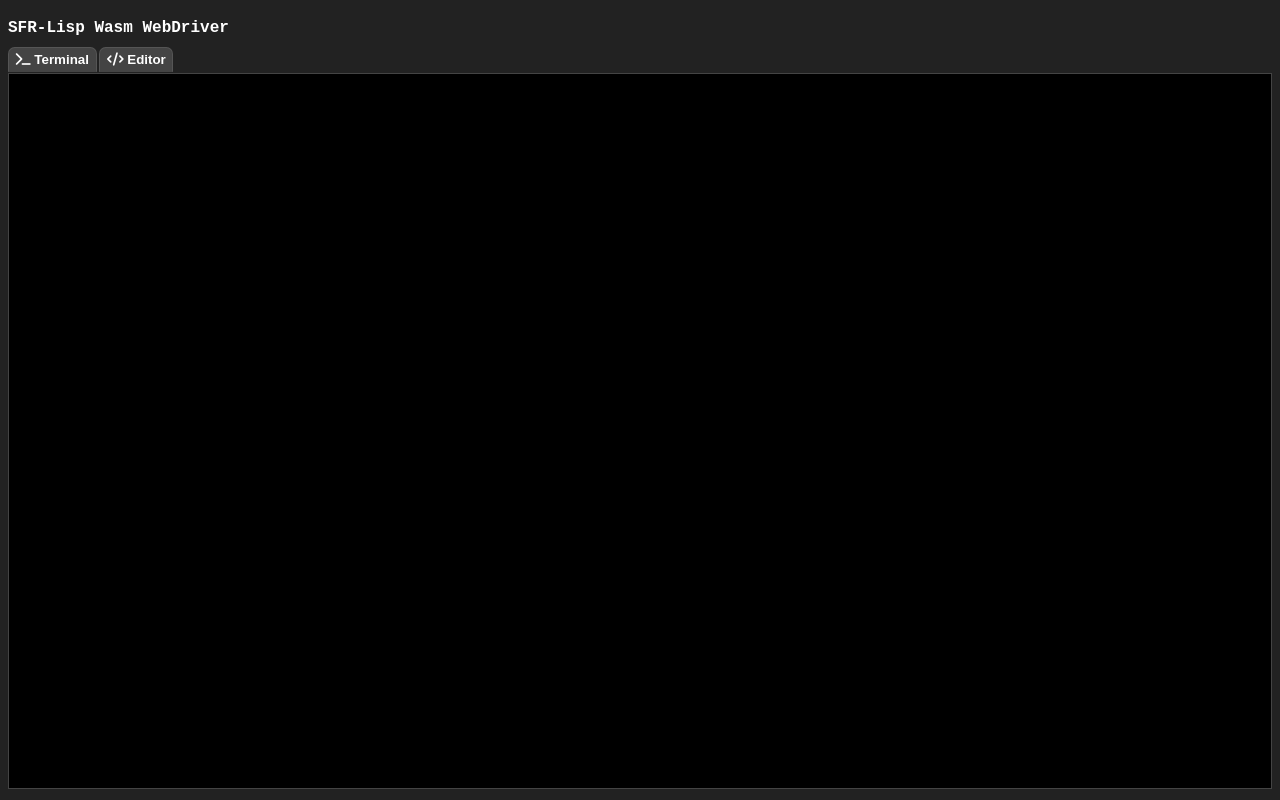
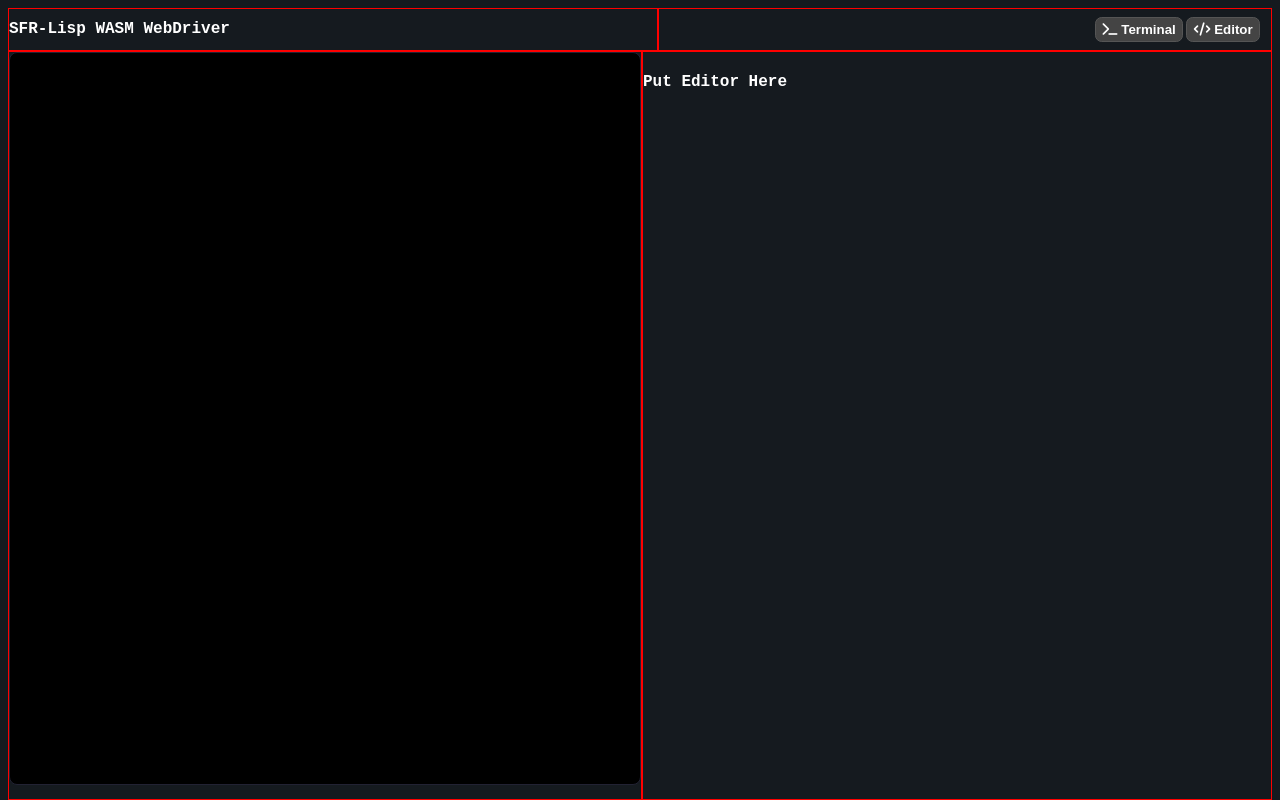
Before and after one commit to fahmidur/sfr-lisp-r1, a website: page wasm_webdriver/index.html in a window 1280 px wide. Drawn offline with nearby package versions, Linux system fonts and the light colour scheme.

Commit message:
wip. panels with editor

```diff
--- a/wasm_webdriver/index.html
+++ b/wasm_webdriver/index.html
@@ -3,7 +3,7 @@
   <head>
     <meta charset="UTF-8" />
     <meta name="viewport" content="width=device-width" />
-    <title>SFR-Lisp Wasm WebDriver</title>
+    <title>SFR-Lisp WASM WebDriver</title>
     <link rel="stylesheet" href="https://cdnjs.cloudflare.com/ajax/libs/font-awesome/6.7.2/css/all.min.css" integrity="sha512-Evv84Mr4kqVGRNSgIGL/F/aIDqQb7xQ2vcrdIwxfjThSH8CSR7PBEakCr51Ck+w+/U6swU2Im1vVX0SVk9ABhg==" crossorigin="anonymous" referrerpolicy="no-referrer" />
     <link rel="stylesheet" href="node_modules/@xterm/xterm/css/xterm.css" />
     <link rel="stylesheet" href="main.css" type="text/css" media="screen" title="no title" charset="utf-8">
@@ -12,12 +12,24 @@
   </head>
   <body>
     <div class='container'>
-      <h1>SFR-Lisp Wasm WebDriver</h1>
-      <div class='tab-head'>
-        <button><i class='fa-solid fa-terminal'></i>&nbsp;Terminal</button><button><i class='fa-solid fa-code'></i>&nbsp;Editor</button>
-      </div>
-      <div class='tab-body'>
-        <div id='terminal'></div>
+      <div class='row nogrow'>
+        <div class='col'>
+          <h1>SFR-Lisp WASM WebDriver</h1>
+        </div>
+        <div class='col taright'>
+          <div class='bmenu'>
+            <button><i class='fa-solid fa-terminal'></i>&nbsp;Terminal</button><!--
+         --><button><i class='fa-solid fa-code'></i>&nbsp;Editor</button>
+          </div> <!-- end of bmenu -->
+        </div>
+      </div> <!-- end of row -->
+      <div class='row'>
+        <div class='col' style='max-width: 50%; padding-bottom: 2em;'>
+          <div id='terminal'></div>
+        </div>
+        <div class='col'>
+          <h4>Put Editor Here</h4>
+        </div>
       </div>
     </div>
     <script src='main.js'></script>
--- a/wasm_webdriver/main.css
+++ b/wasm_webdriver/main.css
@@ -5,7 +5,7 @@ html, body {
   overflow-y: hidden;
 }
 body {
-  background-color: #222;
+  background-color: #151A1F;
   color: #fff;
   font-family: 'Courier New', 'Ubuntu Mono', monospace !important;
   scrollbar-color: #ddd #000;
@@ -14,11 +14,15 @@ body {
   flex-direction: column;
 }
 #terminal {
-  border: 1px solid #444;
+  border: 1px solid #223;
   background-color: #000;
   padding: 0.5em;
+  overflow: hidden;
+  border-radius: 0.5em;
 }
-.tab-body {
+.xterm .xterm-viewport {
+  overflow: hidden !important;
+  scrollbar-width: none;
 }
 .container {
   flex-grow: 1;
@@ -29,16 +33,17 @@ body {
 .container h1 {
   flex-grow: 0;
 }
-.container .tab-body {
+.container .row {
   flex-grow: 1;
-  margin-bottom: 2em;
 }
-.tab-head {
-  padding: 0px;
-  /* border-bottom: 2px solid #444; */
+.container .row.nogrow {
+  flex-grow: 0;
+}
+.bmenu {
+  padding: 0.5em;
   margin-bottom: 0.2px;
 }
-.tab-head button {
+.bmenu button {
   background-color: #444;
   border: 1px solid #555;
   color: #fff;
@@ -46,21 +51,14 @@ body {
   padding-left: 0.5em;
   padding-right: 0.5em;
   border-radius: 0.5em;
-  border-bottom-left-radius: 0px;
-  border-bottom-right-radius: 0px;
   margin: 0px;
   margin-right: 0.2em;
   font-weight: bold;
   cursor: pointer;
-  border-bottom: 1px solid transparent;
 }
 .tab-head button:hover {
   border: 1px solid orange;
-  border-bottom: 1px solid transparent;
   color: orange;
-}
-.tab-body {
-  height: 100%;
 }
 #terminal {
   height: 100%;
@@ -68,3 +66,17 @@ body {
 h1, h2, h3, h4, h5, h6 {
   font-size: 1em;
 }
+
+.row {
+  display: flex;
+}
+.col {
+  border: 1px solid red;
+  flex-grow: 1;
+}
+.col.nogrow {
+  flex-grow: 0;
+}
+.taright {
+  text-align: right;
+}
--- a/wasm_webdriver/main.js
+++ b/wasm_webdriver/main.js
@@ -8,14 +8,12 @@ var term = new Terminal({
 });
 var fitAddon = new FitAddon.FitAddon();
 term.loadAddon(fitAddon);
-
-term.open(document.getElementById('terminal'));
+var term_el = document.getElementById('terminal');
+term.open(term_el);
 fitAddon.fit();
 
 var term_inited = false;
 var term_encoder = new TextEncoder();
-
-
 
 var stdin = new SharedArrayBuffer(1024);
 
```
